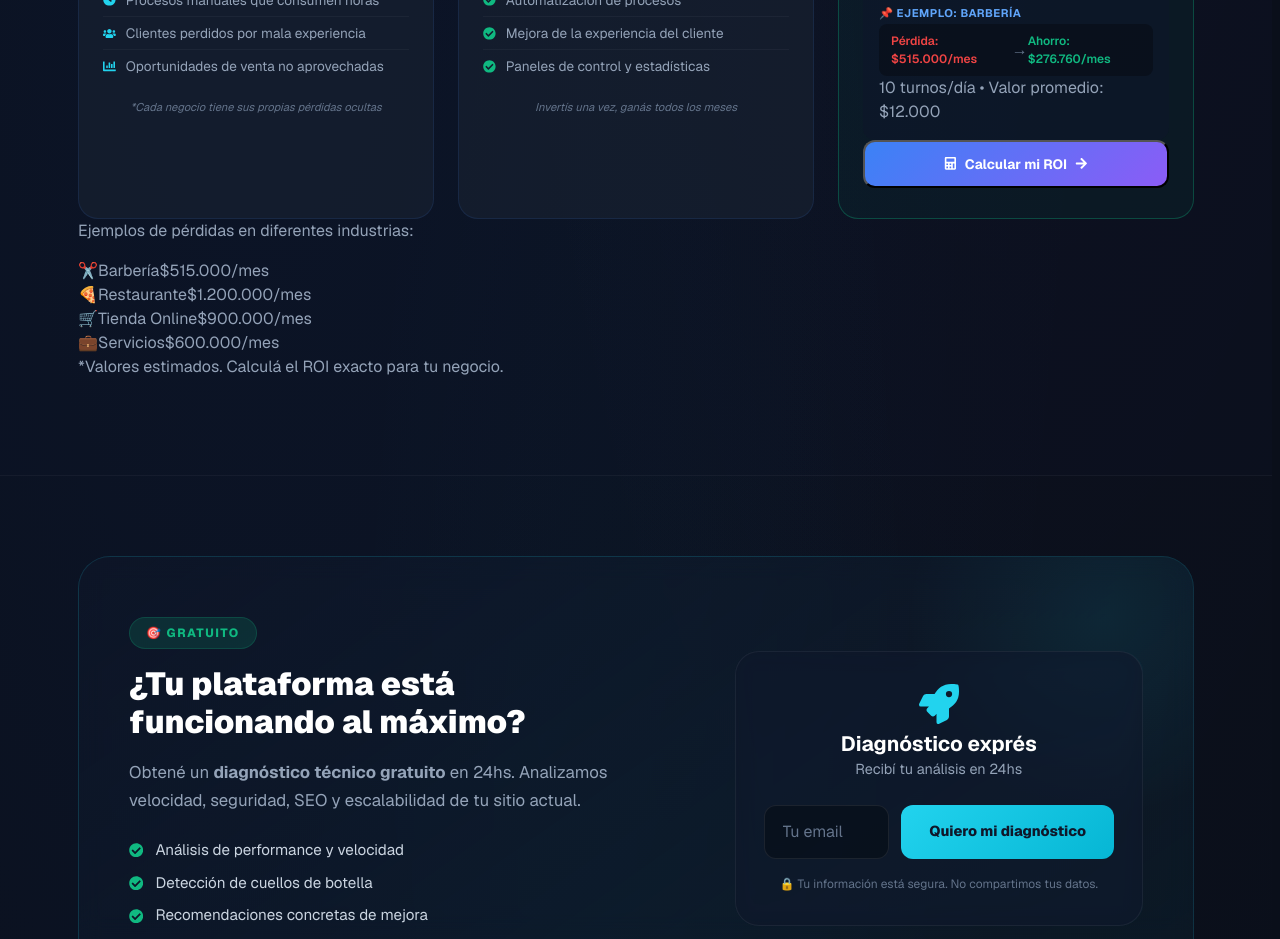
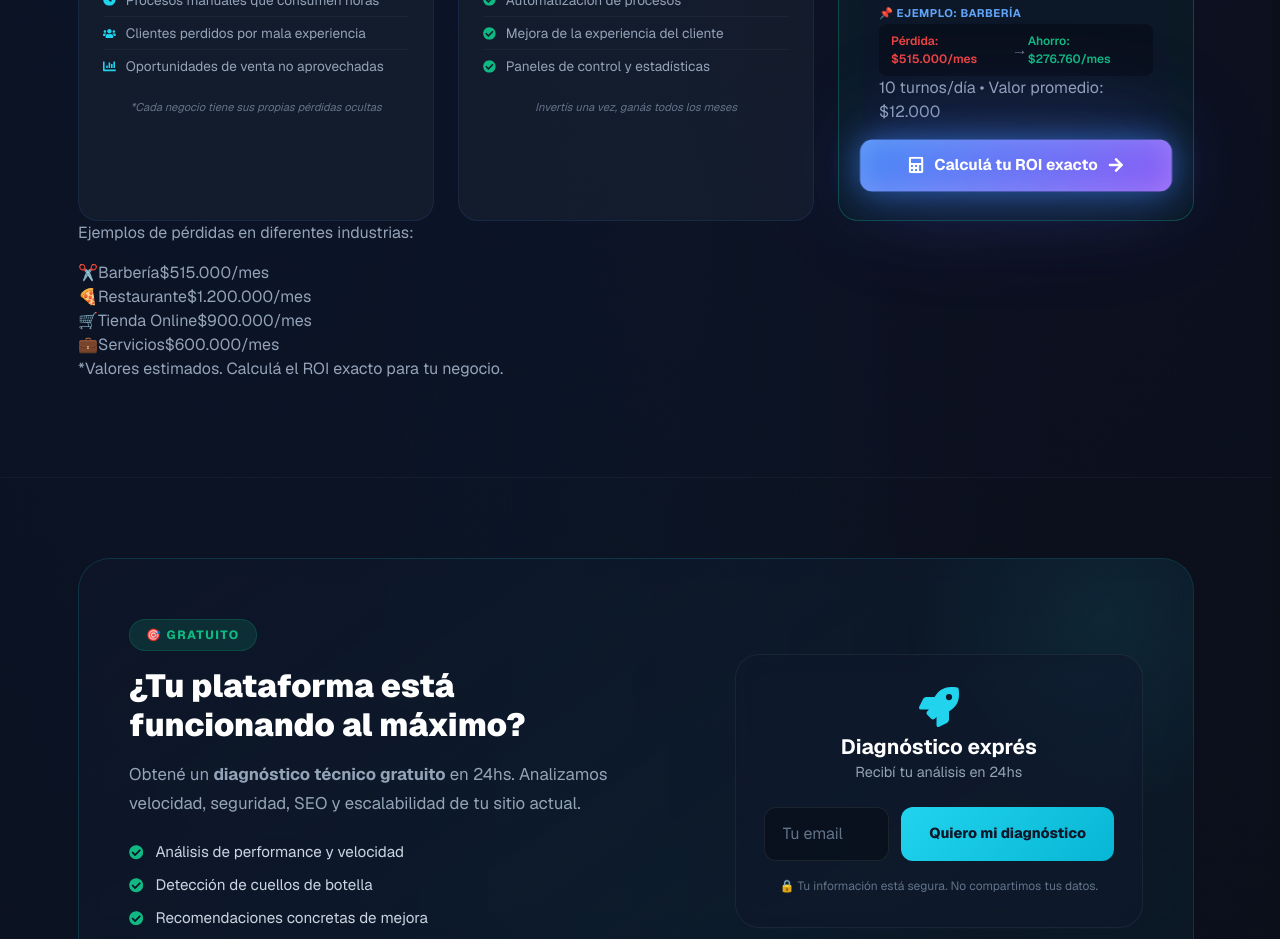
Before and after one commit to cristianmarcus34-boop/agencia-powa, a Next.js app: page / in a window 1280 px wide. Shown: the part 4480-5419 px from the top of the page. Built offline with nearby package versions, Linux system fonts and the light colour scheme.

Commit message:
feat: agregar botón ROI con efecto neón en la página principal

```diff
--- a/app/page.module.css
+++ b/app/page.module.css
@@ -246,6 +246,227 @@
 
 .roiButton:hover .roiButtonIcon {
     transform: translateX(4px);
+}
+
+/* ============================================
+   BOTÓN ROI - EFECTO NEÓN CON PARPADEO
+   ============================================ */
+.roiButtonNeon {
+    display: inline-flex;
+    align-items: center;
+    justify-content: center;
+    gap: 10px;
+    padding: 14px 28px;
+    background: linear-gradient(135deg, #3b82f6, #8b5cf6);
+    color: #ffffff !important;
+    border-radius: 12px;
+    font-weight: 700;
+    font-size: 0.95rem;
+    border: none;
+    cursor: pointer;
+    transition: all 0.3s ease;
+    width: 100%;
+    position: relative;
+    overflow: hidden;
+    text-decoration: none !important;
+    box-shadow:
+        0 0 20px rgba(59, 130, 246, 0.3),
+        0 0 60px rgba(59, 130, 246, 0.1),
+        inset 0 0 20px rgba(255, 255, 255, 0.1);
+    animation: neonPulse 2s ease-in-out infinite;
+}
+
+/* Efecto neón con parpadeo */
+@keyframes neonPulse {
+
+    0%,
+    100% {
+        box-shadow:
+            0 0 20px rgba(59, 130, 246, 0.3),
+            0 0 60px rgba(59, 130, 246, 0.1),
+            inset 0 0 20px rgba(255, 255, 255, 0.1);
+        transform: scale(1);
+    }
+
+    50% {
+        box-shadow:
+            0 0 30px rgba(59, 130, 246, 0.6),
+            0 0 80px rgba(59, 130, 246, 0.3),
+            0 0 120px rgba(139, 92, 246, 0.2),
+            inset 0 0 30px rgba(255, 255, 255, 0.2);
+        transform: scale(1.02);
+    }
+}
+
+/* Efecto de "encendido" al hacer hover */
+.roiButtonNeon:hover {
+    animation: neonPulseHover 0.8s ease-in-out infinite;
+    transform: scale(1.04);
+    box-shadow:
+        0 0 40px rgba(59, 130, 246, 0.8),
+        0 0 100px rgba(59, 130, 246, 0.4),
+        0 0 150px rgba(139, 92, 246, 0.3),
+        inset 0 0 40px rgba(255, 255, 255, 0.3);
+}
+
+@keyframes neonPulseHover {
+
+    0%,
+    100% {
+        box-shadow:
+            0 0 40px rgba(59, 130, 246, 0.8),
+            0 0 100px rgba(59, 130, 246, 0.4),
+            0 0 150px rgba(139, 92, 246, 0.3),
+            inset 0 0 40px rgba(255, 255, 255, 0.3);
+    }
+
+    50% {
+        box-shadow:
+            0 0 60px rgba(59, 130, 246, 1),
+            0 0 120px rgba(59, 130, 246, 0.6),
+            0 0 200px rgba(139, 92, 246, 0.4),
+            inset 0 0 60px rgba(255, 255, 255, 0.4);
+    }
+}
+
+/* Partículas de luz (efecto extra) */
+.roiButtonNeon::before {
+    content: '';
+    position: absolute;
+    top: -50%;
+    left: -50%;
+    width: 200%;
+    height: 200%;
+    background: radial-gradient(circle at 30% 50%, rgba(255, 255, 255, 0.1), transparent 60%);
+    animation: neonShine 4s ease-in-out infinite;
+    pointer-events: none;
+}
+
+@keyframes neonShine {
+
+    0%,
+    100% {
+        transform: translateX(-30%) rotate(0deg);
+        opacity: 0.3;
+    }
+
+    50% {
+        transform: translateX(30%) rotate(5deg);
+        opacity: 0.8;
+    }
+}
+
+/* Efecto de texto brillante */
+.roiButtonNeon span {
+    position: relative;
+    z-index: 2;
+}
+
+.roiButtonNeon .roiButtonIcon {
+    font-size: 1rem;
+    transition: transform 0.3s ease;
+    position: relative;
+    z-index: 2;
+}
+
+.roiButtonNeon:hover .roiButtonIcon {
+    transform: translateX(4px) scale(1.1);
+}
+
+/* ============================================
+   BOTÓN ROI - CARTEL DE NEÓN DRAMÁTICO
+   ============================================ */
+.roiButtonNeonDramatic {
+    display: inline-flex;
+    align-items: center;
+    justify-content: center;
+    gap: 10px;
+    padding: 14px 28px;
+    background: #0a0f1a;
+    color: #ffffff !important;
+    border-radius: 12px;
+    font-weight: 700;
+    font-size: 0.95rem;
+    border: 2px solid #3b82f6;
+    cursor: pointer;
+    transition: all 0.3s ease;
+    width: 100%;
+    position: relative;
+    text-decoration: none !important;
+    text-transform: uppercase;
+    letter-spacing: 2px;
+    box-shadow:
+        0 0 15px rgba(59, 130, 246, 0.2),
+        inset 0 0 15px rgba(59, 130, 246, 0.05);
+    animation: neonFlicker 3s ease-in-out infinite;
+}
+
+/* Parpadeo de cartel de neón */
+@keyframes neonFlicker {
+
+    0%,
+    100% {
+        box-shadow:
+            0 0 15px rgba(59, 130, 246, 0.2),
+            0 0 30px rgba(59, 130, 246, 0.1),
+            inset 0 0 15px rgba(59, 130, 246, 0.05);
+        border-color: #3b82f6;
+        opacity: 1;
+    }
+
+    25% {
+        box-shadow:
+            0 0 25px rgba(59, 130, 246, 0.4),
+            0 0 50px rgba(59, 130, 246, 0.2),
+            inset 0 0 25px rgba(59, 130, 246, 0.1);
+        border-color: #60a5fa;
+    }
+
+    50% {
+        box-shadow:
+            0 0 10px rgba(59, 130, 246, 0.1),
+            0 0 20px rgba(59, 130, 246, 0.05),
+            inset 0 0 10px rgba(59, 130, 246, 0.02);
+        border-color: #3b82f6;
+        opacity: 0.8;
+    }
+
+    75% {
+        box-shadow:
+            0 0 30px rgba(59, 130, 246, 0.5),
+            0 0 60px rgba(59, 130, 246, 0.3),
+            inset 0 0 30px rgba(59, 130, 246, 0.15);
+        border-color: #60a5fa;
+        opacity: 1;
+    }
+}
+
+/* Hover más intenso */
+.roiButtonNeonDramatic:hover {
+    animation: neonFlickerHover 1s ease-in-out infinite;
+    transform: scale(1.03);
+}
+
+@keyframes neonFlickerHover {
+
+    0%,
+    100% {
+        box-shadow:
+            0 0 30px rgba(59, 130, 246, 0.6),
+            0 0 60px rgba(59, 130, 246, 0.3),
+            0 0 100px rgba(139, 92, 246, 0.2),
+            inset 0 0 30px rgba(255, 255, 255, 0.1);
+        border-color: #60a5fa;
+    }
+
+    50% {
+        box-shadow:
+            0 0 50px rgba(59, 130, 246, 0.8),
+            0 0 100px rgba(59, 130, 246, 0.5),
+            0 0 150px rgba(139, 92, 246, 0.3),
+            inset 0 0 50px rgba(255, 255, 255, 0.2);
+        border-color: #8b5cf6;
+    }
 }
 
 /* ===== RESPONSIVE ===== */
--- a/app/page.tsx
+++ b/app/page.tsx
@@ -642,17 +642,19 @@ export default function HomePage() {
                                 </div>
 
                                 <div className={styles.roiCta}>
+                                    <div className={styles.roiCta}>
                                         <button
                                             onClick={() => {
                                                 const baseUrl = typeof window !== 'undefined' ? window.location.origin : '';
                                                 window.open(`${baseUrl}/lab?tool=roi`, '_blank');
                                             }}
-                                        className={styles.roiButton}
+                                            className={styles.roiButtonNeon}  // 👈 Cambiá la clase aquí
                                         >
                                             <FaCalculator className={styles.roiButtonIcon} />
-                                        Calcular mi ROI
+                                            <span>Calculá tu ROI exacto</span>
                                             <FaArrowRight className={styles.roiButtonIcon} />
                                         </button>
+                                    </div>
                                 </div>
                             </div>
                         </Col>
```
Lines whose indentation alone changed are shown as unchanged.
